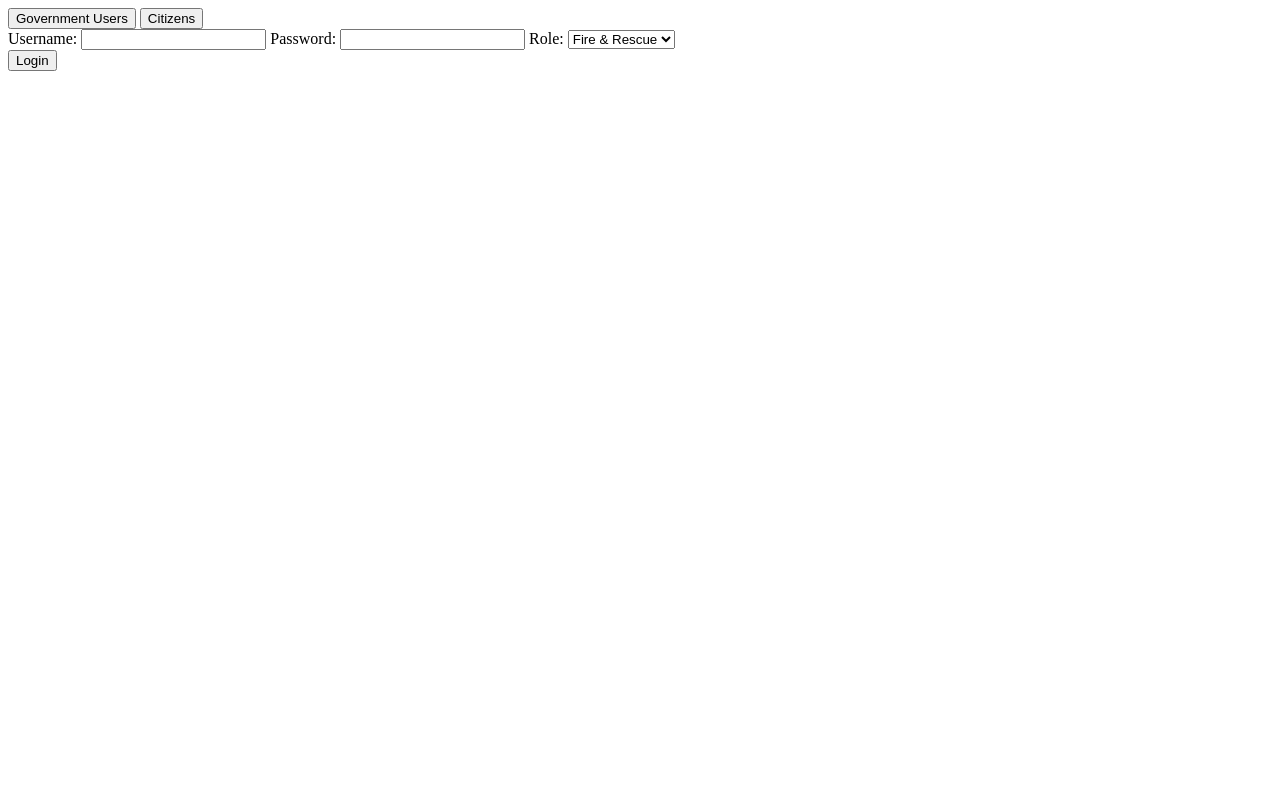
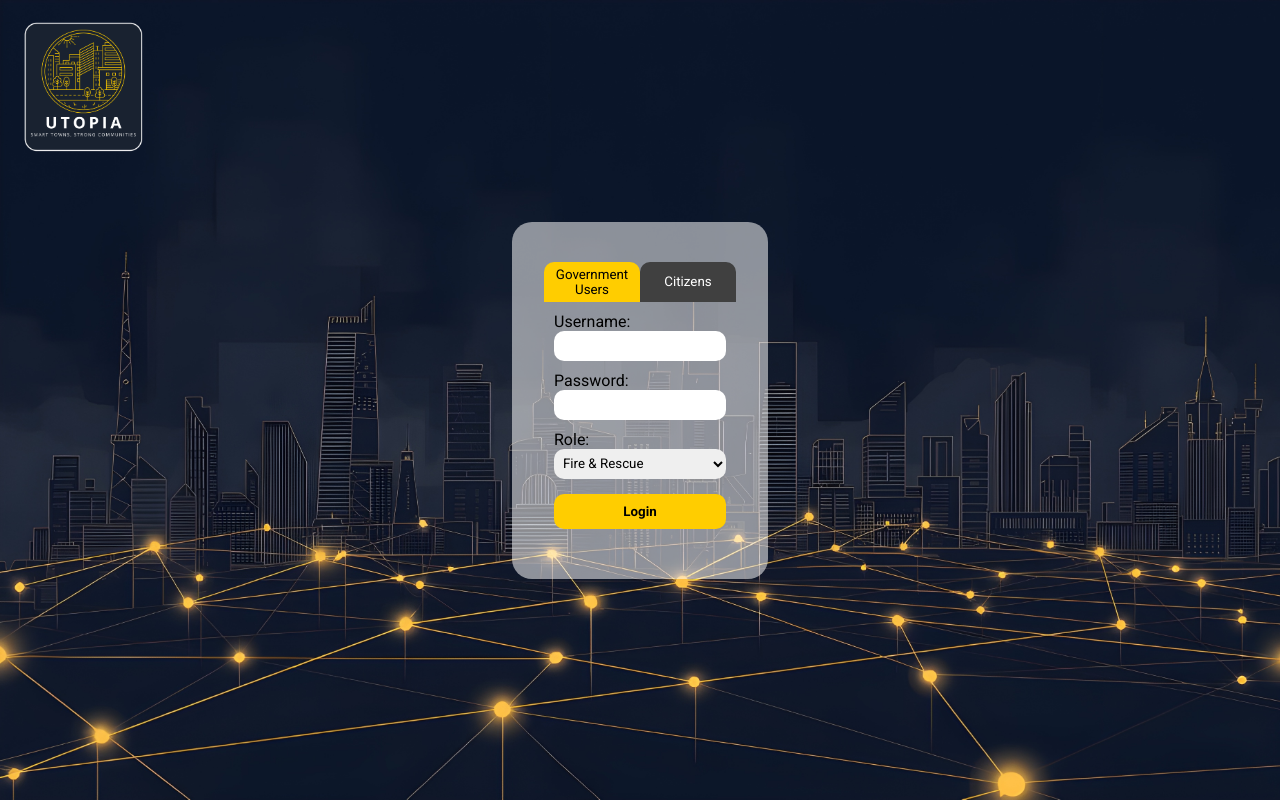
Before and after one commit to omega-u20/utopia, a website: page public/login/index.html in a window 1280 px wide. Drawn offline with Linux system fonts and the light colour scheme.

Commit message:
login-fe

```diff
--- a/public/login/index.html
+++ b/public/login/index.html
@@ -3,16 +3,19 @@
 <head>
     <meta charset="UTF-8">
     <meta name="viewport" content="width=device-width, initial-scale=1.0">
-    <title>Government | Login</title>
+    <link rel="stylesheet" href="style.css">
+    <title>Login</title>
 </head>
 <body>
-    <div>
-        <button type="button" id="govTab" onclick="showTab('government')">Government Users</button>
-        <button type="button" id="citizenTab" onclick="showTab('citizen')">Citizens</button>
+    <img src="..\res\logo\logo.png" alt="logo" id="logo">
+    <div id="logincontainer">
+    <div id="conthead" class="rows">
+        <button type="button" id="govTab" onclick="showTab('government',this)">Government Users</button>
+        <button type="button" class="btn-disabled" id="citizenTab" onclick="showTab('citizen',this)">Citizens</button>
     </div>
-    <form id="loginForm" action="/auth" method="POST">
-        <input type="hidden" name="userType" id="userType" value="government">
-        <div id="governmentFields">
+        <div id="contbot" class="rows">
+            <form id="loginForm" action="/auth" method="POST">
+        <div id="governmentFields" class="fields">
             <label for="govUsername">Username:</label>
             <input type="text" id="govUsername" name="username" required>
             <label for="govPassword">Password:</label>
@@ -23,26 +26,33 @@
                 <option value="police">Police</option>
                 <option value="health">Ambulance</option>
             </select>
-            <input type="text" id="role" name="role" hidden value="gov">
         </div>
-        <div id="citizenFields" style="display:none;">
+        <div id="citizenFields" style="display:none;"  class="fields">
             <label for="citizenEmail">Email:</label>
             <input type="email" id="citizenEmail" name="email" required>
             <label for="citizenPassword">Password:</label>
             <input type="password" id="citizenPassword" name="password" required>
-            <input type="text" id="role" name="role" hidden value="citz">
         </div>
-        <button type="submit">Login</button>
+            <input type="text" id="role" name="role" value="gov" hidden>
+        <input type="submit" value="Login">
     </form>
-    <script>
-    function showTab(tab) {
-        document.getElementById('userType').value = tab;
+        </div>
+
+    </div>
+
+    <script type="text/javascript">
+    function showTab(tab,elem) {
+        elem.classList.remove('btn-disabled');
         if (tab === 'government') {
+            document.getElementById('citizenTab').classList.add('btn-disabled');
             document.getElementById('governmentFields').style.display = '';
             document.getElementById('citizenFields').style.display = 'none';
+            document.getElementById('role').setAttribute('value','gov');
         } else {
+            document.getElementById('govTab').classList.add('btn-disabled');
             document.getElementById('governmentFields').style.display = 'none';
             document.getElementById('citizenFields').style.display = '';
+            document.getElementById('role').setAttribute('value','citz');
         }
     }
     </script>
--- /dev/null
+++ b/public/login/style.css
@@ -0,0 +1,141 @@
+@import url('https://fonts.googleapis.com/css2?family=Roboto:wght@300;400;500;700&display=swap');
+*{
+    margin: 0;
+    padding: 0;
+    box-sizing: border-box;
+    font-family: 'Roboto', sans-serif;
+    color: var(--text-color);
+}
+
+img#logo {
+    position: fixed;
+    width: 125px;
+    top: 0;
+    left: 0;
+    margin: 20px;
+}
+
+select {
+    width: 100%;
+    height: 30px;
+    border-radius: 10px;
+    border: none;
+    padding-left: 5px;
+}
+:root{
+    --main-color: #80f0ff;
+    --secondary-color: #00b8e6;
+    --accent-color: #ffcd00;
+    --text-color: #000000;
+    --bg-color: #ffffff;
+    --menue-bg: #ffffff87;
+}
+form div {
+    display: flex;
+    flex-direction: column;
+    align-items: flex-start;
+    justify-content: space-around;
+}
+
+div#citizenFields {
+    justify-content: space-evenly;
+}
+
+form {
+    width: 100%;
+    height: 90%;
+}
+
+.fields {
+    position: relative;
+    width: 100%;
+    height: 100%;
+    margin-bottom: 15px;
+}
+
+input[type='text'], [type='password'],[type='email'] {
+    position: relative;
+    width: 100%;
+    height: 30px;
+    border-radius: 10px;
+    border: none;
+    padding-left: 10px;
+    margin-bottom: 10px;
+}
+
+input[type='submit'] {
+    width: 100%;
+    height: 35px;
+    border-radius: 10px;
+    font-weight: 700;
+    border: none;
+    background-color: var(--accent-color);
+}
+
+#logincontainer {
+    display: flex;
+    height: fit-content;
+    padding-top: 5vh;
+    padding-bottom: 5vh;
+    width: 20vw;
+    flex-direction: column;
+    align-items: center;
+    justify-content: center;
+    border-radius: 20px;
+    background-color: #ffffff87;
+    /* box-shadow: 0 0 10px 2px #80f0ff; */
+}
+
+#conthead {
+    height: 5vh;
+    width: 75%;
+    display: flex;
+    flex-direction: row;
+    justify-content: space-around;
+}
+
+#contbot {
+    height: 60%;
+    width: 75%;
+    display: flex;
+    flex-direction: column;
+    justify-content: space-evenly;
+    align-items: center;
+    padding: 10px;
+}
+
+#conthead button {
+    width: 50%;
+    border: none;
+    border-top-right-radius: 10px;
+    border-top-left-radius: 10px;
+    /* background-color: transparent; */
+}
+
+.btn-disabled {
+    background-color: #404040;
+    color: var(--bg-color);
+}
+
+button {
+    background-color: var(--accent-color);
+}
+
+#conthead button:hover {
+    cursor: pointer;
+}
+
+body {
+    position: fixed;
+    top: 0;
+    left: 0;
+    width: 100vw;
+    height: 100vh;
+    display: flex;
+    align-items: center;
+    justify-content: center;
+    background-image: url('../res/bg/login.jpg');
+    background-attachment: fixed;
+    background-repeat: no-repeat;
+    background-size: cover;
+}
```
Also changed, not shown: public/res/bg/login.jpg (added), public/res/logo/logo.png (added).
